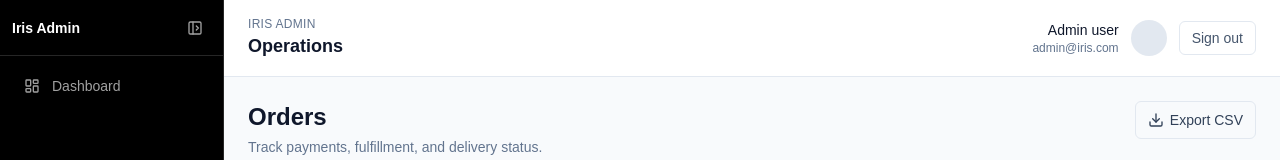
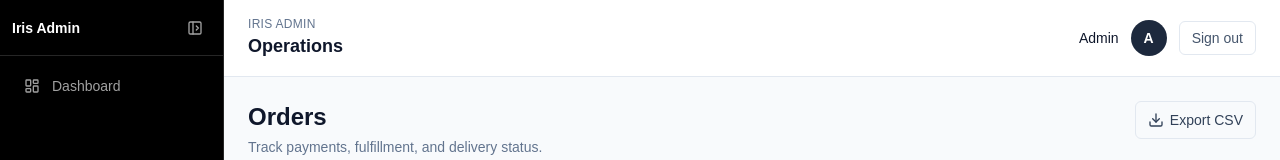
Before and after one commit to eddie-kay0462/iris, a Next.js app in the folder apps/admin/: page /orders in a window 1280 px wide. Shown: the top 160 px of the page. Built offline with nearby package versions, Linux system fonts and the light colour scheme; no server answers.

Commit message:
Fixed user header on admin front

```diff
--- a/apps/admin/app/components/Header.tsx
+++ b/apps/admin/app/components/Header.tsx
@@ -1,7 +1,7 @@
 "use client";
 
 import { useRouter } from "next/navigation";
-import { useState } from "react";
+import { useState, useEffect } from "react";
 import { Menu } from "lucide-react";
 import { apiClient, clearToken } from "@/lib/api/client";
 
@@ -9,9 +9,22 @@ type HeaderProps = {
   onMenuToggle?: () => void;
 };
 
+interface UserProfile {
+  first_name: string | null;
+  last_name: string | null;
+  email: string | null;
+}
+
 export function Header({ onMenuToggle }: HeaderProps) {
   const router = useRouter();
   const [loggingOut, setLoggingOut] = useState(false);
+  const [profile, setProfile] = useState<UserProfile | null>(null);
+
+  useEffect(() => {
+    apiClient<UserProfile>("/profile")
+      .then(setProfile)
+      .catch(() => {});
+  }, []);
 
   async function handleLogout() {
     setLoggingOut(true);
@@ -24,6 +37,16 @@ export function Header({ onMenuToggle }: HeaderProps) {
       router.push("/login");
     }
   }
+
+  const displayName =
+    profile?.first_name && profile?.last_name
+      ? `${profile.first_name} ${profile.last_name}`
+      : profile?.first_name ?? profile?.email ?? "Admin";
+
+  const avatarLetter =
+    profile?.first_name?.[0]?.toUpperCase() ??
+    profile?.email?.[0]?.toUpperCase() ??
+    "A";
 
   return (
     <header className="border-b border-slate-200 bg-white">
@@ -46,10 +69,12 @@ export function Header({ onMenuToggle }: HeaderProps) {
         </div>
         <div className="flex items-center gap-3">
           <div className="hidden text-right sm:block">
-            <p className="text-sm font-medium">Admin user</p>
-            <p className="text-xs text-slate-500">admin@iris.com</p>
+            <p className="text-sm font-medium">{displayName}</p>
+            <p className="text-xs text-slate-500">{profile?.email ?? ""}</p>
           </div>
-          <div className="h-9 w-9 rounded-full bg-slate-200" />
+          <div className="flex h-9 w-9 items-center justify-center rounded-full bg-slate-800 text-sm font-semibold text-white">
+            {avatarLetter}
+          </div>
           <button
             onClick={handleLogout}
             disabled={loggingOut}
```
